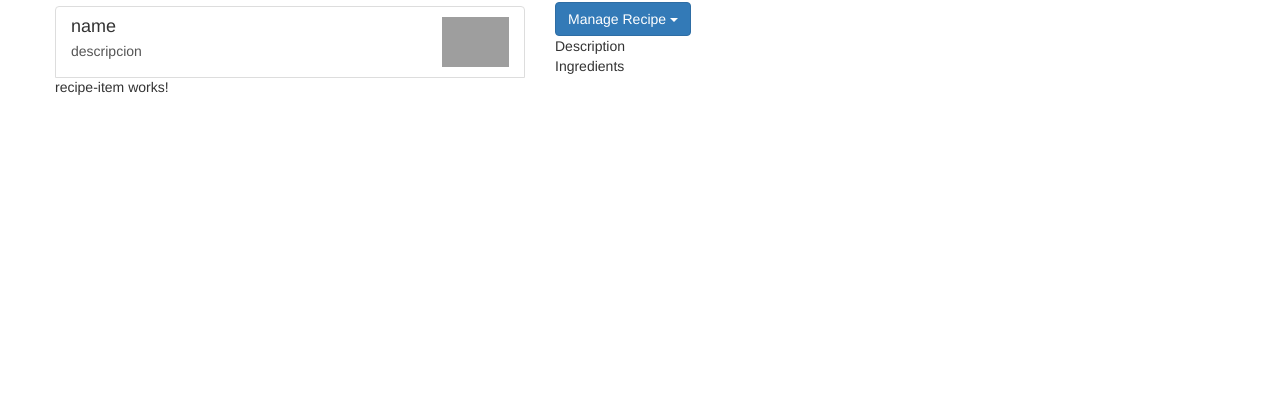
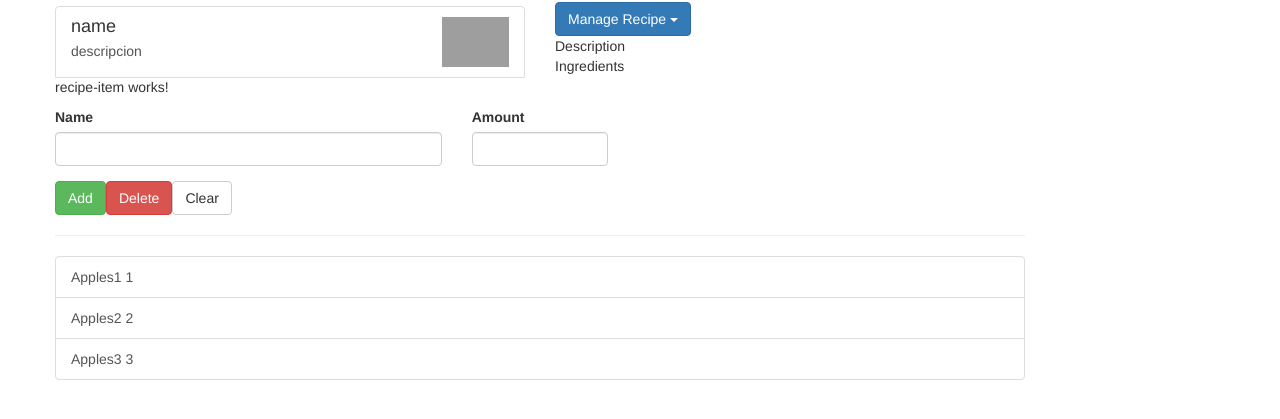
Before and after one commit to gadius/curso-angular, an Angular app: page / in a window 1280 px wide. Shown: the part 141-560 px from the top of the page. Built offline with nearby package versions, Linux system fonts and the light colour scheme; grey boxes are pictures that could not be loaded.

Commit message:
61- wrapping up

```diff
--- a/src/app/app.component.html
+++ b/src/app/app.component.html
@@ -3,6 +3,7 @@
     <div class="col">
       <app-header></app-header>
       <app-recipes></app-recipes>
+      <app-shopping-list></app-shopping-list>
     </div>
   </div>
 </div>
--- /dev/null
+++ b/src/app/shared/ingredient.model.ts
@@ -0,0 +1,11 @@
+export class Ingredient{
+    /*
+    public name: string;
+    public amount: number;
+    */
+    constructor(public name: string,public amount: number)
+    {
+        this.name = name;
+        this.amount = amount;
+    }
+}
--- a/src/app/shopping-list/shopping-list-edit/shopping-list-edit.component.html
+++ b/src/app/shopping-list/shopping-list-edit/shopping-list-edit.component.html
@@ -1 +1,24 @@
-<p>shopping-list-edit works!</p>
+<div class="row">
+    <div class="col-xs-12">
+        <form>
+            <div class="row">
+                <div class="col-sm-5 form-group">
+                    <label for="name">Name</label>
+                    <input type="text" id="name" class="form-control">
+                </div>
+                <div class="col-sm-2 form-group">
+                    <label for="amount">Amount</label>
+                    <input type="text" id="amount" class="form-control">
+                </div>
+            </div>
+            <div class="row">
+                <div class="col-xs-12">
+                    <button class="btn btn-success" type="submit">Add</button>
+                    <button class="btn btn-danger" type="submit">Delete</button>
+                    <button class="btn btn-default" type="submit">Clear</button>
+                </div>
+
+            </div>
+        </form>
+    </div>
+</div>
--- a/src/app/shopping-list/shopping-list.component.html
+++ b/src/app/shopping-list/shopping-list.component.html
@@ -2,6 +2,13 @@
     <div class="col-xs-10">
         <app-shopping-list-edit></app-shopping-list-edit>
         <hr>
-        <p>The List</p>
+
+        <ul class="list-group">
+            <a href="#" class="list-group-item" style="cursor: pointer"
+            *ngFor="let ingredient of ingredients">
+                {{ingredient.name}} {{ingredient.amount}}
+            </a>
+        </ul>
+
     </div>
 </div>
--- a/src/app/shopping-list/shopping-list.component.ts
+++ b/src/app/shopping-list/shopping-list.component.ts
@@ -1,15 +1,19 @@
 import { Component, OnInit } from '@angular/core';
+import { Ingredient } from '../shared/ingredient.model';
 
 @Component({
   selector: 'app-shopping-list',
   templateUrl: './shopping-list.component.html',
-  styleUrls: ['./shopping-list.component.css']
+  styleUrls: ['./shopping-list.component.css'],
 })
 export class ShoppingListComponent implements OnInit {
+  ingredients: Ingredient[] = [
+    new Ingredient('Apples1', 1),
+    new Ingredient('Apples2', 2),
+    new Ingredient('Apples3', 3),
+  ];
 
-  constructor() { }
+  constructor() {}
 
-  ngOnInit(): void {
-  }
-
+  ngOnInit(): void {}
 }
```
